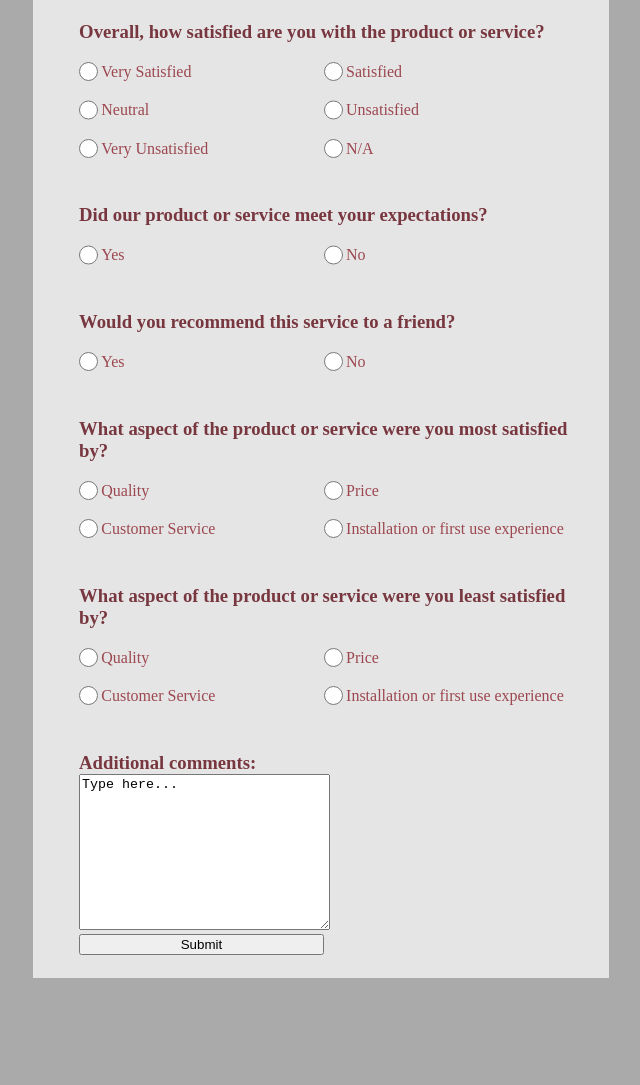
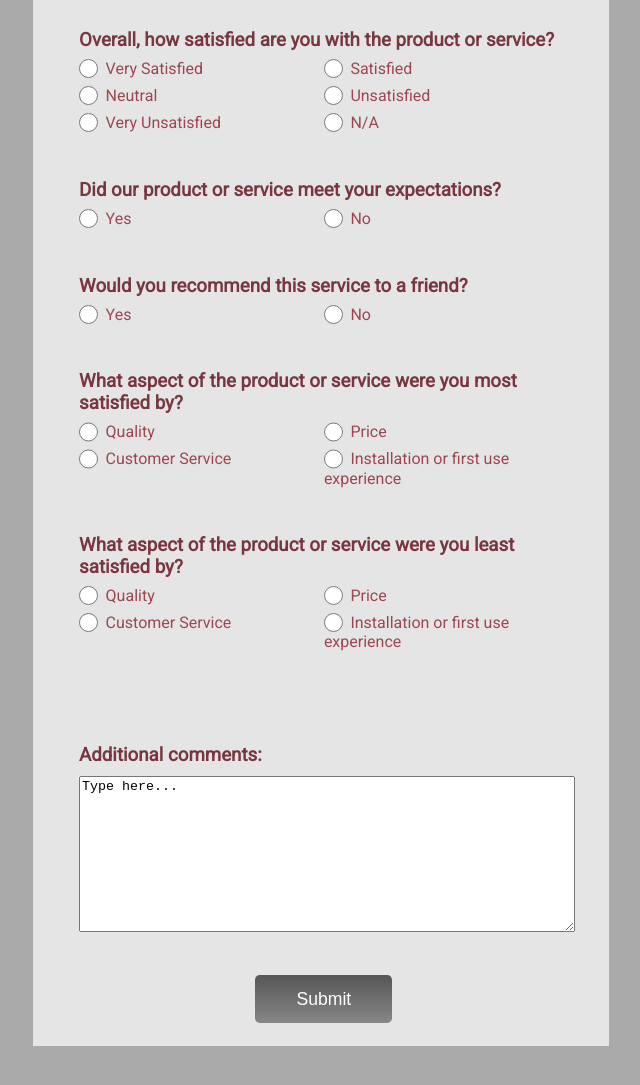
Before and after one commit to HassanKhalil33/survey-clone, a plain HTML site: page index.html in a window 1280 px wide. Shown: the part 299-1384 px from the top of the page, without its empty margins (319-959 px from the left). Before the commit the page ends 1316 px from the top, so only its background shows below. Drawn offline with Linux system fonts and the light colour scheme; a web font is replaced by a local one.

Commit message:
Final Commit

```diff
--- a/index.html
+++ b/index.html
@@ -8,7 +8,7 @@
         <link rel="stylesheet" href="styles/styles.css">
         <link rel="preconnect" href="https://fonts.googleapis.com">
         <link rel="preconnect" href="https://fonts.gstatic.com" crossorigin>
-        <link href="https://fonts.googleapis.com/css2?family=Candal&display=swap" rel="stylesheet">
+        <link href="https://fonts.googleapis.com/css2?family=Candal&family=Roboto&display=swap" rel="stylesheet">
     </head>
 
     <body>
@@ -20,7 +20,7 @@
         <div class="part-div">
             <div class="left">
                 <h3>When did you use our service?</h3>
-                <input type="date" name="" id="date">
+                <input type="date" name="" id="date" value="2022-08-30">
                 <p id="small">Date</p>
 
             </div>
@@ -96,11 +96,13 @@
         </div>
         <br>
 
-        <div class="part-div">
+        <div class="footer-div">
             <h3>Additional comments:</h3>
-            <textarea class="center" name="" id="" cols="30" rows="10">Type here...</textarea>
-            <br>
-            <button class="center" type="submit" id="submit-button">Submit</button>
+            <form action="" class="center">
+                <textarea class="center" name="" id="" cols="30" rows="10">Type here...</textarea>
+                <br>
+                <button type="submit" id="submit-button">Submit</button>
+            </form>
         </div>
     </div>
     </body>
--- a/styles/styles.css
+++ b/styles/styles.css
@@ -1,4 +1,5 @@
 body {
+    font-family: 'Roboto', sans-serif;
     margin: 0 0 0 0;
     background-color: #ABAAAB;
     color: #9C474F;
@@ -17,6 +18,7 @@ h3 {
 
 p {
     margin-bottom: 2%;
+    margin-top: 2%;
     margin-left: 0;
 }
 
@@ -25,10 +27,11 @@ input[type=radio] {
     width: 1.2rem;
     margin-left: 0;
     vertical-align: bottom;
+    margin-right: 3%;
 }
 
 .main {
-    margin: 3% auto 3% auto;
+    margin: 3% auto 5% auto;
     width: 45%;
     background-color: #E5E5E6;
 }
@@ -46,6 +49,12 @@ input[type=radio] {
     display: inline-block;
 }
 
+.footer-div {
+    margin: 8% 8% 4% 8%;
+    width: 85%;
+    display: inline-block;
+}
+
 .left {
     float: left;
     width: 50%;
@@ -59,11 +68,14 @@ input[type=radio] {
 .center {
     margin-left: auto;
     margin-right: auto;
-    width: 50%;
+    display: block;
+    margin-top: 2%;
+    width: 100%;
 }
 
 #small {
-
+    color: #585858;
+    font-size: 0.8rem;
 }
 
 #hidden {
@@ -81,3 +93,17 @@ input[type=radio] {
     padding: 11px;
     margin-top: 5%;
 }
+
+#submit-button {
+    margin-left: auto;
+    margin-right: auto;
+    width: 28%;
+    display: block;
+    height: 3rem;
+    color: white;
+    background-image: linear-gradient(#565656, #878787);
+    border: none;
+    border-radius: 0.3rem;
+    font-size: 1.1rem;
+    margin-top: 5%;
+}
```
Also changed, not shown: How it Looks.png (added), Readme.txt (added), images/calendar.png (added).
